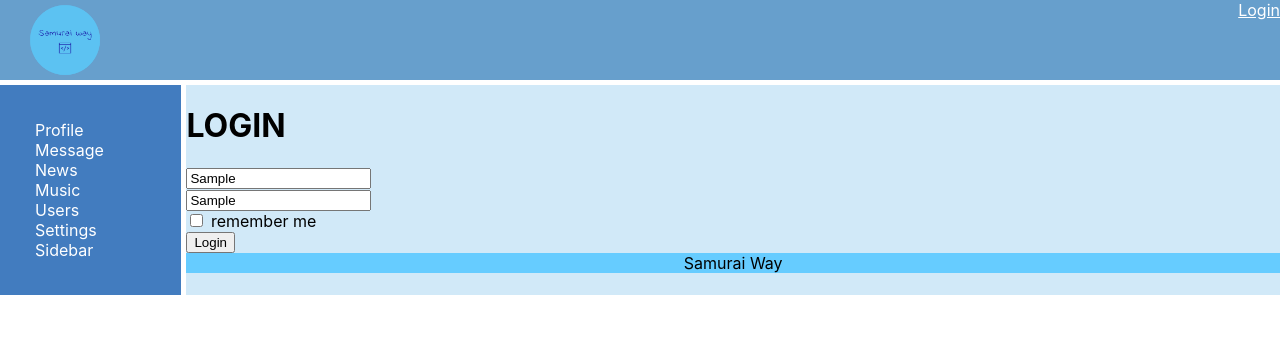
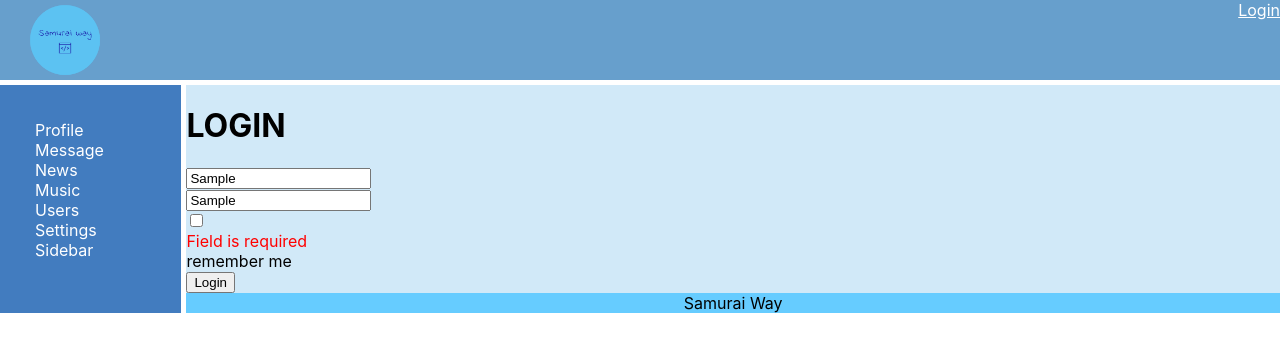
Before and after one commit to Alex-Fes/samurayway, a React (Create React App) app: page /login in a window 1280 px wide. Both pictures are taken after typing "Sample", "Sample" into the empty fields and a click on the button "Login". Shown: the top 352 px of the page. Built offline with nearby package versions, Linux system fonts and the light colour scheme; no server answers.

Commit message:
add FormsControl.tsx add FormControls.module.css refactor Dialogs.tsx Login.tsx MyPosts.tsx

```diff
--- a/src/Components/Dialogs/Dialogs.tsx
+++ b/src/Components/Dialogs/Dialogs.tsx
@@ -5,6 +5,8 @@ import DialogItem from "./DialogItem/DialogItem";
 import Message from "./Message/Message";
 import {DialogsPropsType} from "./DialogsContainer";
 import {Field, reduxForm} from "redux-form";
+import {Textarea} from "../common/FormsControls/FormsControl";
+import {maxLengthCreator, required} from "../../utilits/validators/validators";
 
 
 //
@@ -58,11 +60,15 @@ const Dialogs = (props: DialogsPropsType) => {
         </BrowserRouter>
     )
 }
-
+const maxLength = maxLengthCreator(10)
 const AddMessageForm = (props: any) => {
     return <form onSubmit={props.handleSubmit}>
         <div>
-            <Field component="textarea" name="newMessage" placeholder="Enter your message"/>
+            <Field component={Textarea}
+                   name="newMessage"
+                   placeholder="Enter your message"
+                   validate={[required, maxLength]}
+            />
             {/*<textarea placeholder={'Enter your message'}*/}
             {/*          ref={newMessage}*/}
             {/*          value={props.newMessageText}*/}
--- a/src/Components/Login/Login.tsx
+++ b/src/Components/Login/Login.tsx
@@ -1,23 +1,42 @@
 import React from 'react';
 import {Field, InjectedFormProps, reduxForm} from "redux-form";
 import {connect} from "react-redux";
-import {getAuthUserDataTC, loginUserTC} from "../../Redux/authReducer";
-import {compose} from "redux";
-import {withAuthRedirect} from "../../hoc/withAuthRedirect";
+import {loginUserTC} from "../../Redux/authReducer";
+import {maxLengthCreator, required} from "../../utilits/validators/validators";
+import {Input} from "../common/FormsControls/FormsControl";
 
 
 
 
-export const LoginForm: React.FC<InjectedFormProps<FormDataType>> = (props) => {
+export type loginFormPropsType = {
+    login: string | number
+    password: string | number
+    checkbox?: boolean
+}
+const maxLengthForLogin =  maxLengthCreator(50)
+const maxLengthForPassword =  maxLengthCreator(20)
+export const LoginForm: React.FC<InjectedFormProps<FormDataType> > = (props) => {
     return (<form onSubmit={props.handleSubmit}>
         <div>
-            <Field placeholder={'Login'} name={'login'} component={'input'}/>
+            <Field placeholder={'Login'}
+                   name={'login'}
+                   component={Input}
+                   validate={[required,maxLengthForLogin]}
+            />
         </div>
         <div>
-            <Field placeholder={'Password'} name={'password'} component={'input'}/>
+            <Field placeholder={'Password'}
+                   name={'password'}
+                   component={Input}
+                   validate={[required, maxLengthForPassword]}
+            />
         </div>
         <div>
-            <Field type={'checkbox'} name={'remember me'} component={'input'}/> remember me
+            <Field type={'checkbox'}
+                   name={'remember me'}
+                   component={Input}
+                   validate={[required ]}
+            /> remember me
         </div>
         <div>
             <button>Login</button>
@@ -25,7 +44,7 @@ export const LoginForm: React.FC<InjectedFormProps<FormDataType>> = (props) => {
     </form>)
 }
 
-const LoginReduxForm = reduxForm<FormDataType>({
+const LoginReduxForm = reduxForm<FormDataType >({
     form: 'login'
 })(LoginForm)
 
@@ -56,3 +75,4 @@ export const Login = () => {
 }
 //export default compose<React.ComponentType>(connect(getAuthUserDataTC), withAuthRedirect)(Login)
 //export default compose<React.ComponentType>(connect(loginUserTC), withAuthRedirect)(Login)
+connect(loginUserTC)(Login)
--- a/src/Components/Profile/MyPosts/MyPosts.tsx
+++ b/src/Components/Profile/MyPosts/MyPosts.tsx
@@ -1,8 +1,12 @@
-import React, {ChangeEvent} from "react";
+import React from "react";
 import classes from "./MyPosts.module.css";
 import Post from "./Post/Post";
 import {MyPostPropsType} from "./Post/MyPostsContainer";
-import {Field, FormSubmitHandler, reduxForm} from "redux-form";
+import {Field, reduxForm} from "redux-form";
+import {maxLengthCreator, required} from "../../../utilits/validators/validators";
+import {Textarea} from "../../common/FormsControls/FormsControl";
+import {loginUserTC} from "../../../Redux/authReducer";
+import {FormDataType} from "../../Login/Login";
 
 // type MyPostsPropsType = {
 //     newPostText: string
@@ -44,10 +48,16 @@ const MyPosts = (props: MyPostPropsType) => {
     )
 }
 
+
+const maxLength =  maxLengthCreator(10)
 const addPostForm = (props: any) => {
     return <form onSubmit={props.handleSubmit}>
         <div>
-            <Field component="textarea" name="newPost" placeholder="Enter your text" />
+            <Field component={Textarea}
+                   name="newPost"
+                   placeholder="Enter your text"
+                   validate={[required, maxLength]}
+            />
         </div>
         <div>
             <button>Add post</button>
--- /dev/null
+++ b/src/Components/common/FormsControls/FormControls.module.css
@@ -0,0 +1,10 @@
+
+
+.formControl.error input,
+.formControl.error textarea {
+    border: solid red 2px;
+}
+
+.formControl.error span {
+    color: red;
+}
--- /dev/null
+++ b/src/Components/common/FormsControls/FormsControl.tsx
@@ -0,0 +1,25 @@
+import React from "react";
+import styles from './FormControls.module.css'
+
+
+export const FormControl = ({input , meta , child, ...props }: any) => {
+    const hasError = meta.touched && meta.error;
+    debugger
+    return (
+        <div className={styles.formControl + " " + (hasError ? styles.error : " ")}>
+            <div>{props.children}</div>
+            {hasError && <span>{meta.error}</span>  }
+        </div>
+
+    )
+}
+
+export const Textarea  = (props : any)  => {
+  const {input , meta , child, ...resProps } = props;
+  return <FormControl {...props}><textarea {...input} {...resProps} /></FormControl>
+}
+
+export const Input  = (props: any)  => {
+    const {input , meta , child, ...resProps } = props;
+    return <FormControl {...props}><input {...input} {...resProps} /></FormControl>
+}
--- /dev/null
+++ b/src/utilits/validators/validators.tsx
@@ -0,0 +1,10 @@
+import React from 'react';
+
+
+export const required = (value: string) => value ? undefined : 'Field is required'
+   ;
+
+export const maxLengthCreator = (maxLength: number) => (value: string) => {
+    if (value.length > maxLength) return `Max length is ${maxLength} symbols`;
+    return undefined;
+};
```
